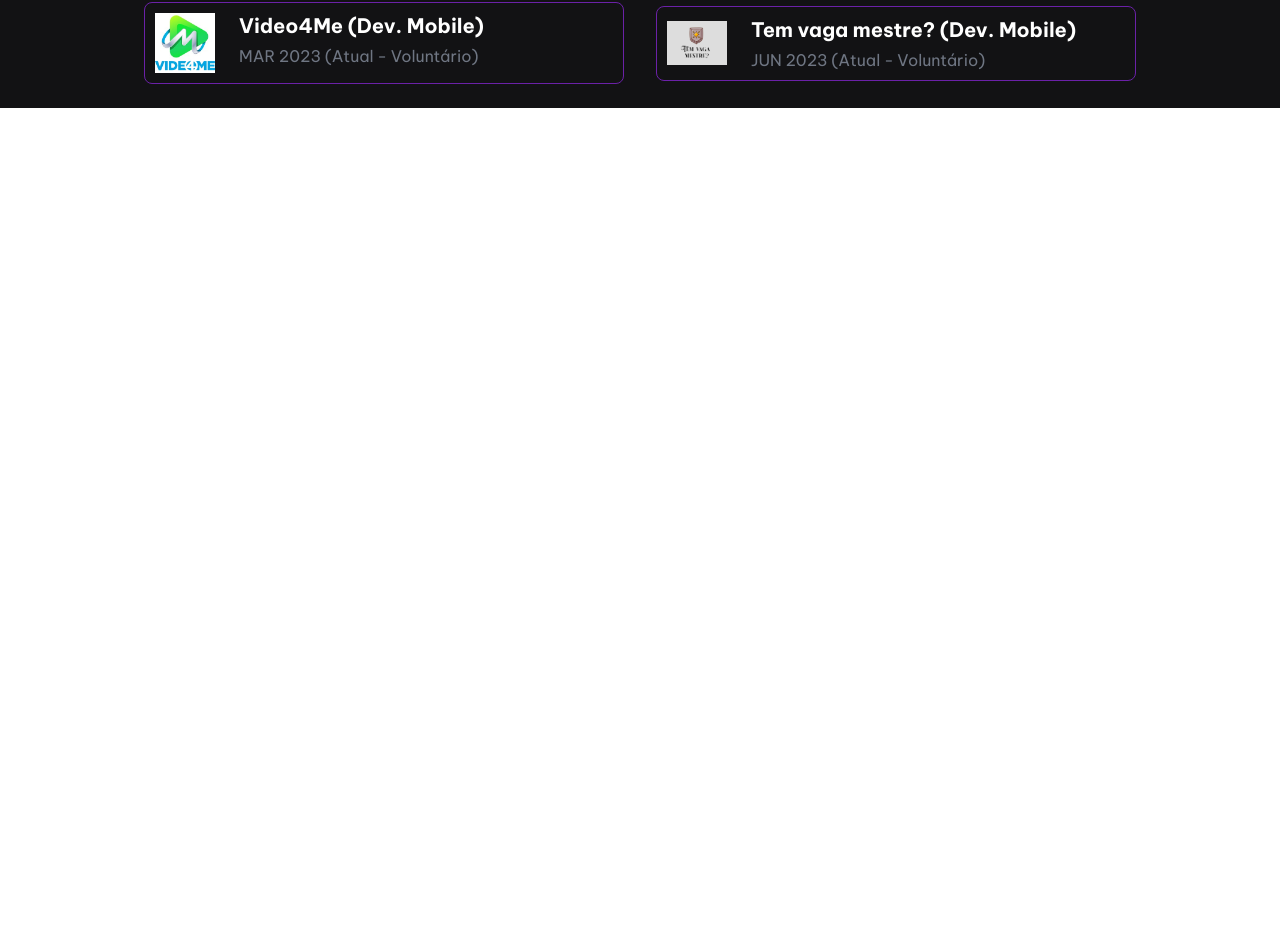
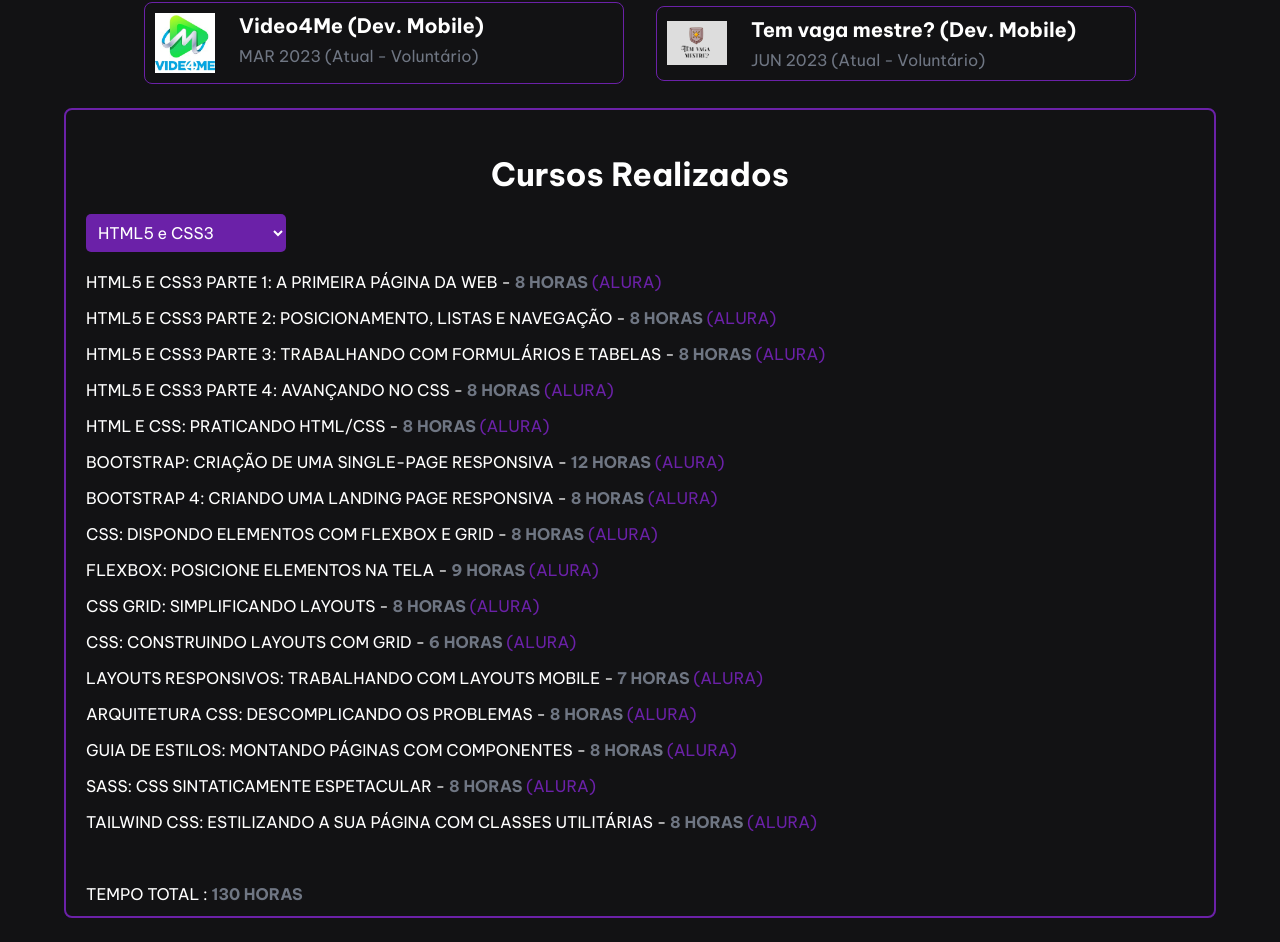
Before and after one commit to Adrianodbs/Portifolio-reactjs, a React (Create React App) app: page /experience in a window 1280 px wide. Shown: the part 1462-2404 px from the top of the page. Before the commit the page ends 1570 px from the top, so only its background shows below. Built offline with nearby package versions, Linux system fonts and the light colour scheme.

Commit message:
Feat: courses list style

```diff
--- /dev/null
+++ b/src/components/CourseList/index.jsx
@@ -0,0 +1,57 @@
+import styled from 'styled-components'
+import {
+  CBackEnd,
+  CHtmlCss,
+  CJavascript,
+  CMobile,
+  COutrosCursos,
+  CReact
+} from '../List/CourseList'
+
+const Container = styled.div`
+  display: flex;
+  flex-direction: column;
+  gap: 16px;
+
+  p {
+    text-transform: uppercase;
+  }
+
+  strong {
+    color: var(--gray);
+  }
+
+  span {
+    color: var(--purple);
+  }
+`
+
+const calculateTotalHours = courses => {
+  return courses.reduce((total, course) => total + course.time, 0)
+}
+
+const Curso = ({ courses }) => {
+  const totalHours = calculateTotalHours(courses)
+
+  return (
+    <Container>
+      {courses.map((item, index) => (
+        <p key={index}>
+          {item.title} - <strong>{item.time} Horas</strong>{' '}
+          <span>{item.school}</span>
+        </p>
+      ))}
+      <br />
+      <p>
+        Tempo Total : <strong> {totalHours} Horas</strong>
+      </p>
+    </Container>
+  )
+}
+
+export const CursoHtml = () => <Curso courses={CHtmlCss} />
+export const CursoJavaScript = () => <Curso courses={CJavascript} />
+export const CursoReact = () => <Curso courses={CReact} />
+export const CursoMobile = () => <Curso courses={CMobile} />
+export const CursoBackEnd = () => <Curso courses={CBackEnd} />
+export const OutrosCursos = () => <Curso courses={COutrosCursos} />
--- /dev/null
+++ b/src/components/Courses/index.jsx
@@ -0,0 +1,43 @@
+import { useState } from 'react'
+
+import * as C from './styles'
+import {
+  CursoBackEnd,
+  CursoHtml,
+  CursoJavaScript,
+  CursoMobile,
+  CursoReact,
+  OutrosCursos
+} from '../CourseList'
+
+export default function Courses() {
+  const [menu, setMenu] = useState(1)
+
+  const handleSelectChange = event => {
+    setMenu(parseInt(event.target.value, 10))
+  }
+
+  const action = index => {
+    setMenu(index)
+  }
+  return (
+    <C.Container>
+      <select value={menu} onChange={handleSelectChange}>
+        <option value={1}>HTML5 e CSS3</option>
+        <option value={2}>JavaScript</option>
+        <option value={3}>React</option>
+        <option value={4}>Mobile</option>
+        <option value={5}>Outros Cursos</option>
+        <option value={6}>Back-End</option>
+      </select>
+      <C.Content>
+        {menu === 1 && <CursoHtml />}
+        {menu === 2 && <CursoJavaScript />}
+        {menu === 3 && <CursoReact />}
+        {menu === 4 && <CursoMobile />}
+        {menu === 5 && <OutrosCursos />}
+        {menu === 6 && <CursoBackEnd />}
+      </C.Content>
+    </C.Container>
+  )
+}
--- /dev/null
+++ b/src/components/Courses/styles.js
@@ -0,0 +1,25 @@
+import styled from 'styled-components'
+
+export const Container = styled.div`
+  color: #fff;
+  display: flex;
+  flex-direction: column;
+  justify-content: center;
+  align-items: flex-start;
+  width: 100%;
+
+  select {
+    padding: 8px;
+    font-size: 16px;
+    margin-bottom: 20px;
+    width: 200px;
+    border: none;
+    border-radius: 5px;
+    background-color: var(--purple);
+    color: #fff;
+    cursor: pointer;
+    outline: none;
+  }
+`
+
+export const Content = styled.div``
--- a/src/pages/Experience/index.jsx
+++ b/src/pages/Experience/index.jsx
@@ -6,6 +6,7 @@ import professor from '../../img/professor.png'
 import freelancer from '../../img/trabalho-freelance.png'
 import video4me from '../../img/video4me.jpg'
 import temvagamestre from '../../img/vaga-mestre.png'
+import Courses from '../../components/Courses'
 
 export default function Experience() {
   return (
@@ -58,6 +59,10 @@ export default function Experience() {
           />
         </div>
       </C.Experience>
+      <C.CourseList>
+        <h2>Cursos Realizados</h2>
+        <Courses />
+      </C.CourseList>
     </C.Container>
   )
 }
--- a/src/pages/Experience/styles.js
+++ b/src/pages/Experience/styles.js
@@ -72,3 +72,26 @@ export const Experience = styled.div`
     gap: 32px;
   }
 `
+
+export const CourseList = styled.div`
+  display: flex;
+  flex-direction: column;
+  justify-content: center;
+  align-items: center;
+  width: 90%;
+  border: 2px solid var(--purple);
+  padding: 12px 20px;
+  border-radius: 8px;
+  margin-bottom: 24px;
+
+  h2 {
+    color: #fff;
+    margin: 32px auto 20px;
+    font-size: 32px;
+    text-align: center;
+
+    @media (max-width: 400px) {
+      font-size: 26px;
+    }
+  }
+`
```
